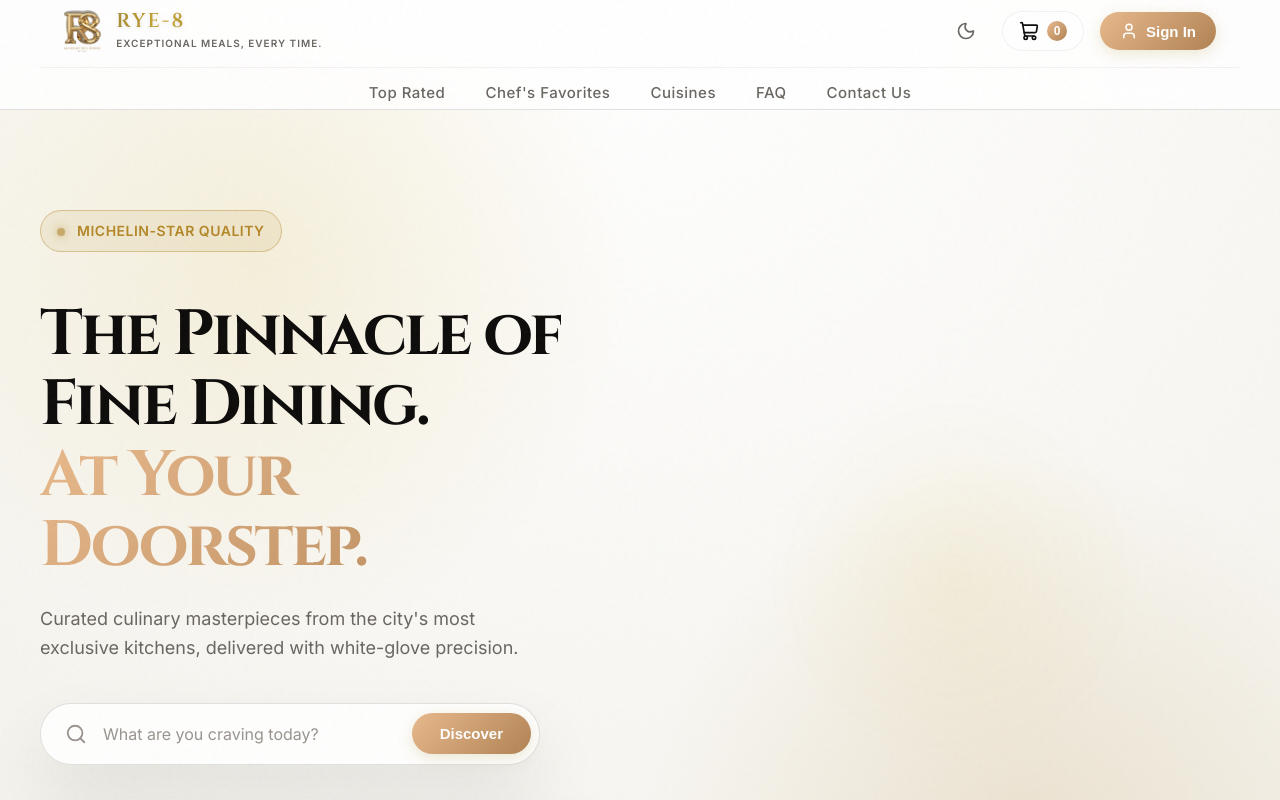
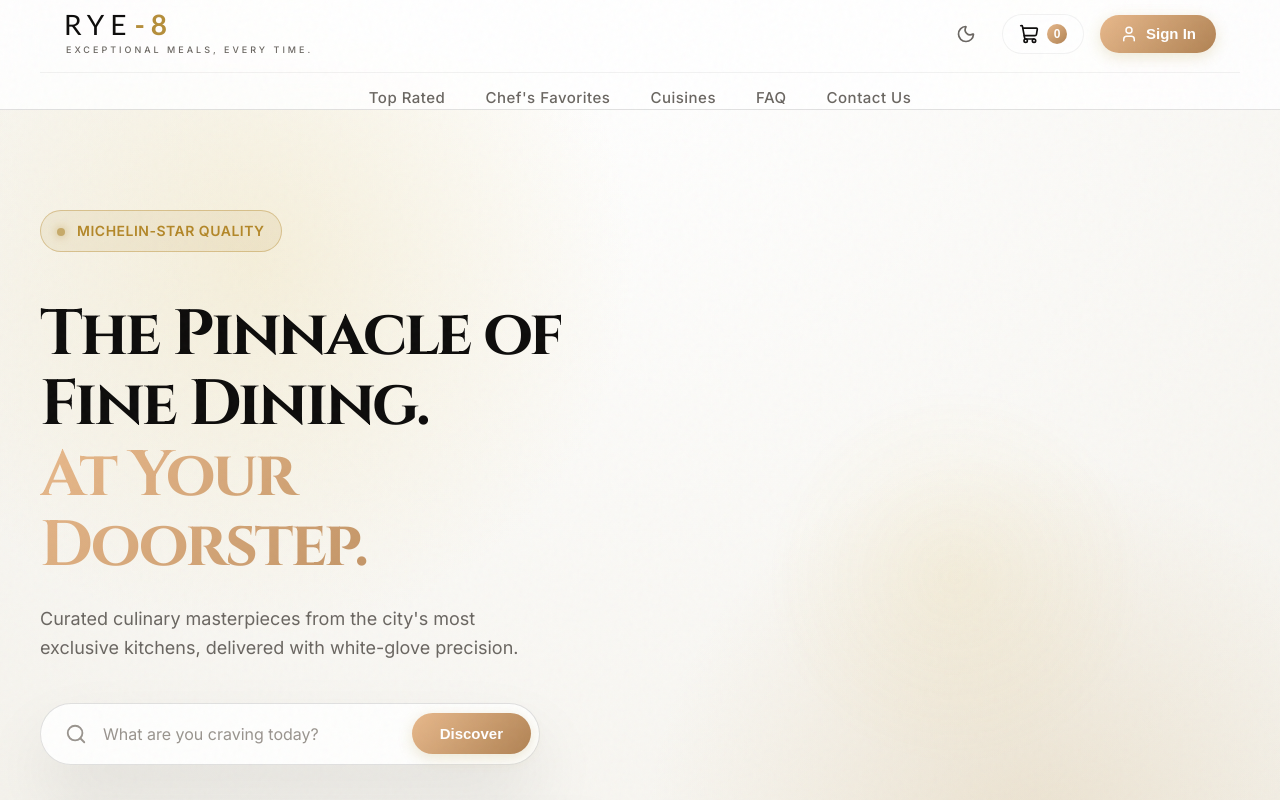
Before and after one commit to BhargavKY2406/RYE-8, a React (Vite) app in the folder frontend/: page / in a window 1280 px wide. Shown: the top 800 px of the page. Built offline with nearby package versions, Linux system fonts and the light colour scheme; no server answers.

Commit message:
Completely remove the image logo and replace it with a state-of-the-art typographic lockup for RYE-8

```diff
--- a/frontend/src/components/Navbar.jsx
+++ b/frontend/src/components/Navbar.jsx
@@ -46,10 +46,27 @@ const Navbar = ({ onOpenCart, onOpenAuth }) => {
                     }}
                     style={{display: 'flex', alignItems: 'center', gap: '15px', textDecoration: 'none'}}
                 >
-                    <img src="/r8-logo.png" alt="R8 Icon" style={{height: '42px', width: 'auto', objectFit: 'contain'}} />
-                    <div style={{display: 'flex', flexDirection: 'column'}}>
-                        <span className="luxury-logo-text" style={{fontSize: '20px', lineHeight: '1', marginBottom: '4px'}}>RYE-8</span>
-                        <span style={{fontSize: '10px', color: 'var(--text-secondary)', letterSpacing: '1px', textTransform: 'uppercase', fontWeight: '600'}}>Exceptional Meals, Every Time.</span>
+                    <div style={{display: 'flex', flexDirection: 'column', gap: '4px'}}>
+                        <div style={{
+                            fontSize: '28px',
+                            fontWeight: '300',
+                            letterSpacing: '6px',
+                            fontFamily: '"Didot", "Bodoni MT", "Optima", "Times New Roman", serif',
+                            color: 'var(--text-primary)',
+                            display: 'flex',
+                            alignItems: 'center',
+                            lineHeight: '1'
+                        }}>
+                            RYE<span style={{color: 'var(--color-primary)', fontWeight: '600', marginLeft: '2px'}}>-8</span>
+                        </div>
+                        <span style={{
+                            fontSize: '9px',
+                            color: 'var(--text-secondary)',
+                            letterSpacing: '3px',
+                            textTransform: 'uppercase',
+                            fontWeight: '500',
+                            paddingLeft: '2px'
+                        }}>Exceptional Meals, Every Time.</span>
                     </div>
                 </Link>
 
```
